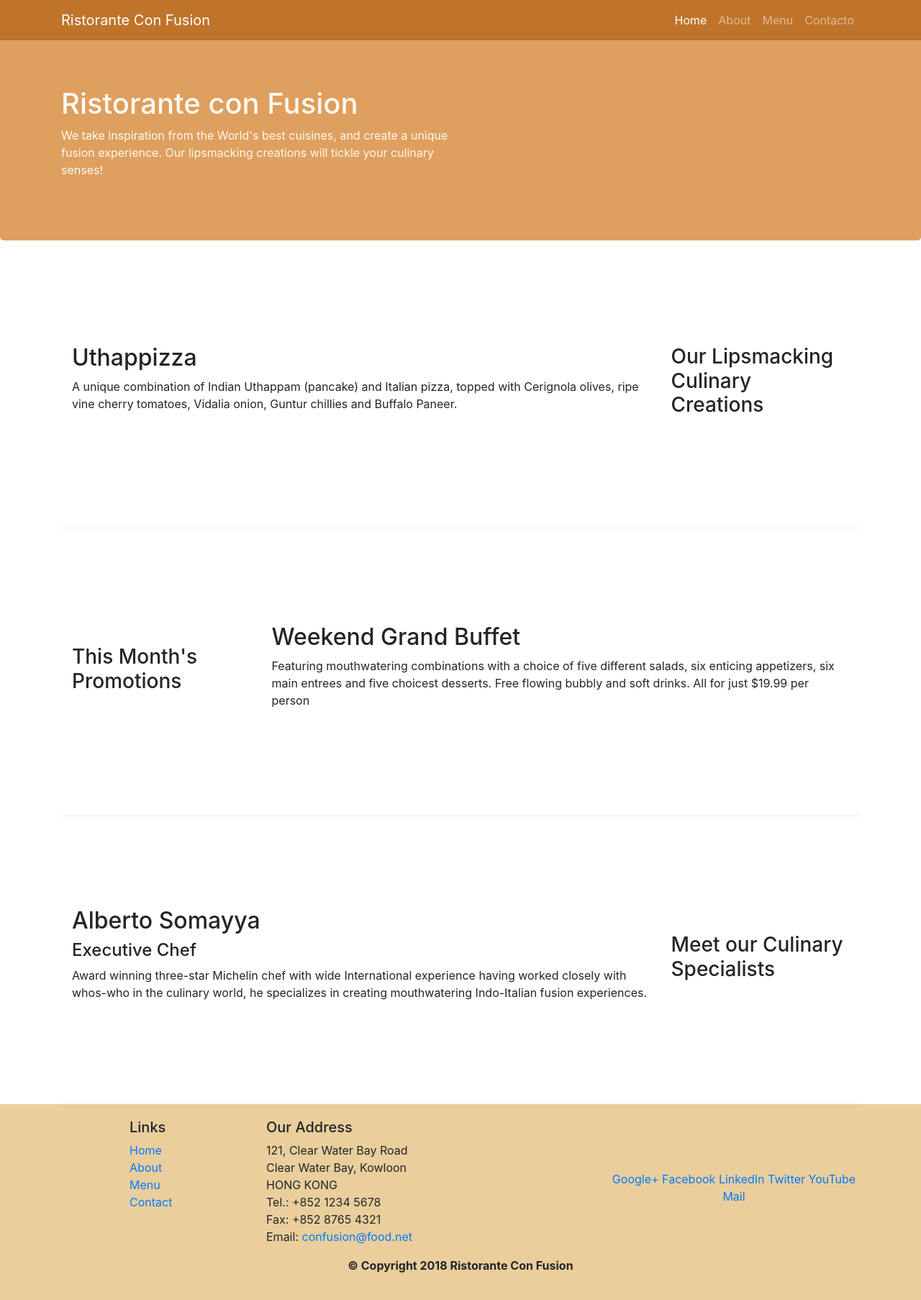
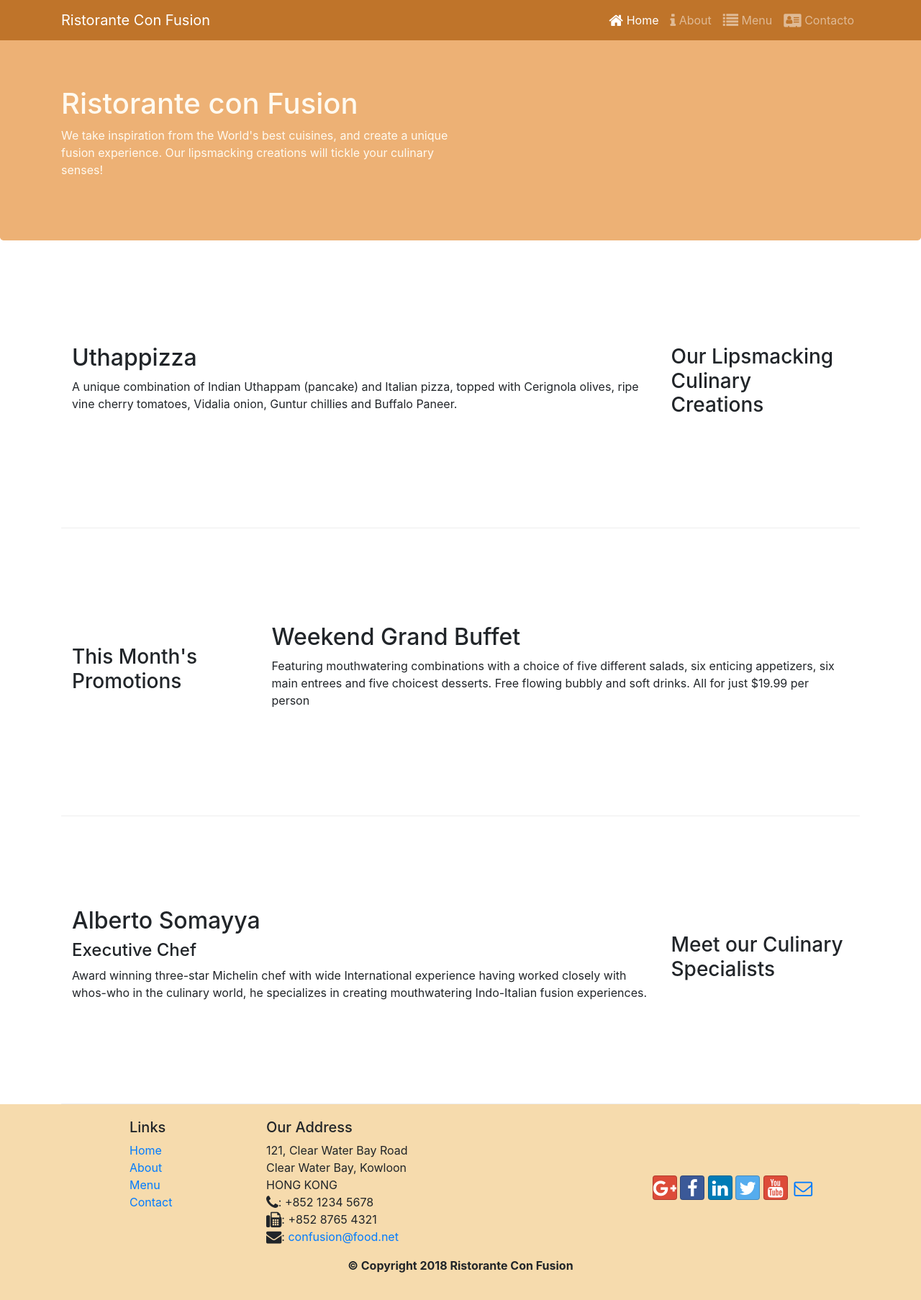
Before and after one commit to davgarciava/Front-End-Web-UI-Frameworks-Bootstrap, a website: page index.html in a window 1280 px wide. Shown: the whole page at 72% size. Drawn offline with nearby package versions, Linux system fonts and the light colour scheme.

Commit message:
Icon Fonts

```diff
--- a/css/styles.css
+++ b/css/styles.css
@@ -11,7 +11,7 @@
 }
 
 .footer {
-    background-color: #eace9c;
+    background-color: #f6dbad;
     margin: 0px auto;
     padding: 20px 0px 20px 0px;
 }
@@ -19,7 +19,7 @@
 .jumbotron {
     padding: 70px 30px 70px 30px;
     margin: 0px auto;
-    background: #de9f5f;
+    background: #edb175;
     color: floralwhite;
 }
 
--- a/index.html
+++ b/index.html
@@ -9,6 +9,8 @@
 
     <!-- Bootstrap CSS -->
     <link rel="stylesheet" href="node_modules/bootstrap/dist/css/bootstrap.min.css">
+    <link rel="stylesheet" href="node_modules/font-awesome/css/font-awesome.min.css">
+    <link rel="stylesheet" href="node_modules/bootstrap-social/bootstrap-social.css">
     <link rel="stylesheet" href="css/styles.css">
     <title>Ristorante Con Fusion</title>
 </head>
@@ -23,10 +25,10 @@
             <a class="navbar-brand mr-auto" href="#">Ristorante Con Fusion</a>
             <div class="collapse navbar-collapse" id="Navbar">
                 <ul class="navbar-nav ml-auto">
-                    <li class="nav-item active"><a class="nav-link" href="#">Home</a></li>
-                    <li class="nav-item"><a class="nav-link" href="./aboutus.html">About</a></li>
-                    <li class="nav-item"><a class="nav-link" href="#">Menu</a></li>
-                    <li class="nav-item"><a class="nav-link" href="#">Contacto</a></li>
+                    <li class="nav-item active"><a class="nav-link" href="#"><span class="fa fa-home fa-lg"></span> Home</a></li>
+                    <li class="nav-item"><a class="nav-link" href="./aboutus.html"><span class="fa fa-info fa-lg"></span> About</a></li>
+                    <li class="nav-item"><a class="nav-link" href="#"><span class="fa fa-list fa-lg"></span> Menu</a></li>
+                    <li class="nav-item"><a class="nav-link" href="#"><span class="fa fa-address-card fa-lg"></span> Contacto</a></li>
                 </ul>
             </div>
         </div>
@@ -97,19 +99,19 @@
 		              121, Clear Water Bay Road<br>
 		              Clear Water Bay, Kowloon<br>
 		              HONG KONG<br>
-		              Tel.: +852 1234 5678<br>
-		              Fax: +852 8765 4321<br>
-		              Email: <a href="mailto:confusion@food.net">confusion@food.net</a>
+		              <i class="fa fa-phone fa-lg"></i>: +852 1234 5678<br>
+		              <i class="fa fa-fax fa-lg"></i>: +852 8765 4321<br>
+		              <i class="fa fa-envelope fa-lg"></i>: <a href="mailto:confusion@food.net">confusion@food.net</a>
 		           </address>
                 </div>
                 <div class="col-12 col-sm-4 align-self-center">
                     <div class="text-center">
-                        <a href="http://google.com/+">Google+</a>
-                        <a href="http://www.facebook.com/profile.php?id=">Facebook</a>
-                        <a href="http://www.linkedin.com/in/">LinkedIn</a>
-                        <a href="http://twitter.com/">Twitter</a>
-                        <a href="http://youtube.com/">YouTube</a>
-                        <a href="mailto:">Mail</a>
+                        <a class="btn btn-social-icon btn-google" href="http://google.com/+"><i class="fa fa-google-plus fa-lg"></i></a>
+                        <a class="btn btn-social-icon btn-facebook" href="http://www.facebook.com/profile.php?id="><i class="fa fa-facebook fa-lg"></i></a>
+                        <a class="btn btn-social-icon btn-linkedin" href="http://www.linkedin.com/in/"><i class="fa fa-linkedin fa-lg"></i></a>
+                        <a class="btn btn-social-icon btn-twitter" href="http://twitter.com/"><i class="fa fa-twitter fa-lg"></i></a>
+                        <a class="btn btn-social-icon btn-google" href="http://youtube.com/"><i class="fa fa-youtube fa-lg"></i></a>
+                        <a class="btn btn-social-icon" href="mailto:"><i class="fa fa-envelope-o fa-lg"></i></a>
                     </div>
                 </div>
            </div>
--- a/package.json
+++ b/package.json
@@ -15,6 +15,8 @@
   },
   "dependencies": {
     "bootstrap": "^4.0.0",
+    "bootstrap-social": "^5.1.1",
+    "font-awesome": "^4.7.0",
     "jquery": "^3.3.1",
     "popper.js": "^1.12.9"
   }
```
Also changed, not shown: aboutus.html (+16 -14 lines), 1 other file.
